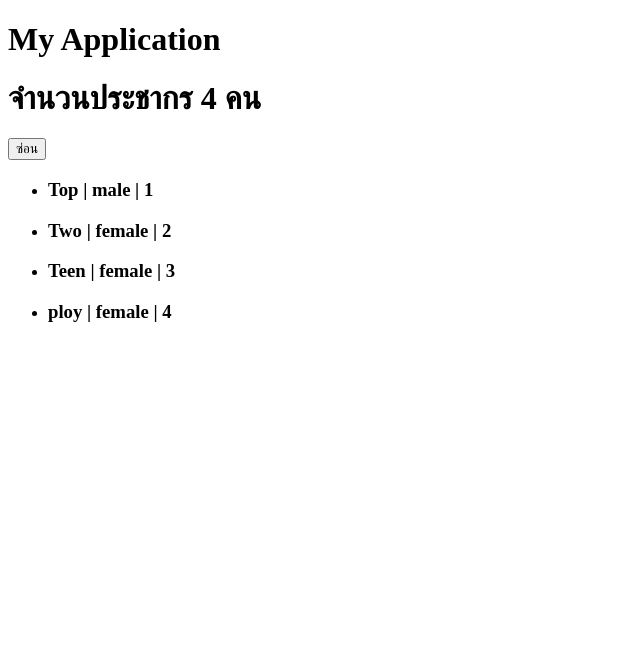
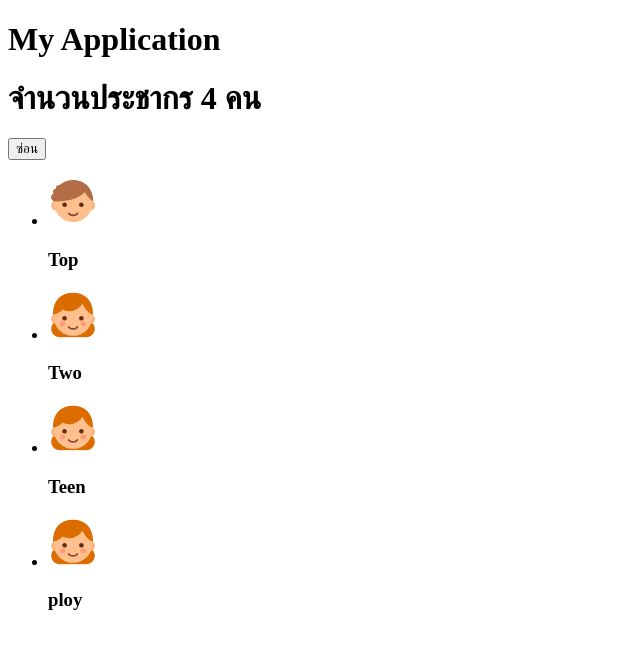
Before and after one commit to Chidsanupong27/React-Practice-1, a React (Vite) app: page / in a window 1280 px wide. Shown: the top 648 px of the page, without its empty margins (0-640 px from the left). Built offline with nearby package versions, Linux system fonts and the light colour scheme.

Commit message:
เพิ่ม Picture

```diff
--- a/src/components/PersonList.jsx
+++ b/src/components/PersonList.jsx
@@ -1,5 +1,6 @@
 import { useState } from "react";
 import boy from "../assets/boy.svg";
+import girl from "../assets/girl.svg";
 
 function PersonList() {
   const [data, setData] = useState([
@@ -14,15 +15,15 @@ function PersonList() {
     <div>
       <h1>จำนวนประชากร {data.length} คน </h1>
 
+
       <button onClick={() => setShow(!show)}>{show ? "ซ่อน" : "แสดง"}</button>
 
       <ul>
         {show &&
           data.map((item) => (
             <li key={item.id}>
-              <h3>
-                {item.name} | {item.gender} | {item.id}{" "}
-              </h3>
+                <img src={item.gender=="male" ? boy : girl} width={50} height={50} />
+              <h3>{item.name} </h3>
             </li>
           ))}
       </ul>
```
